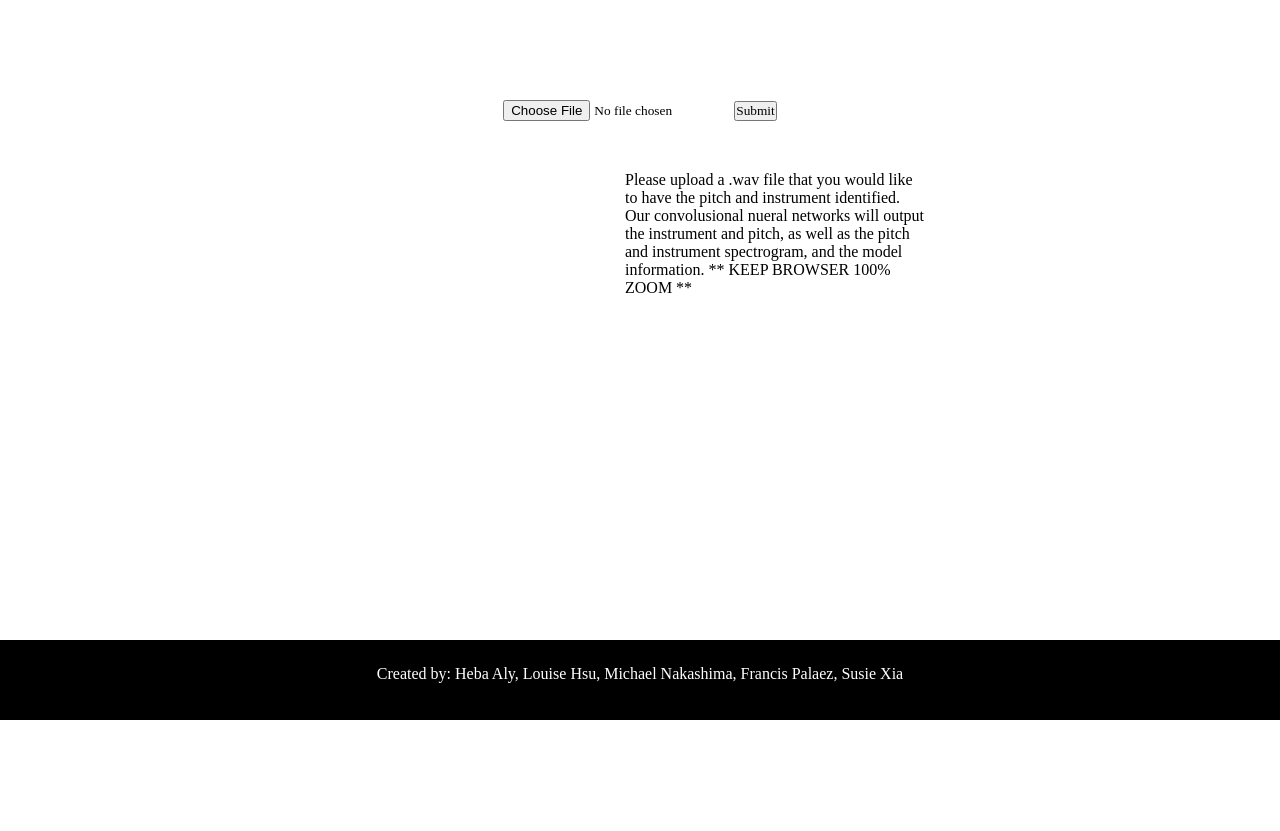
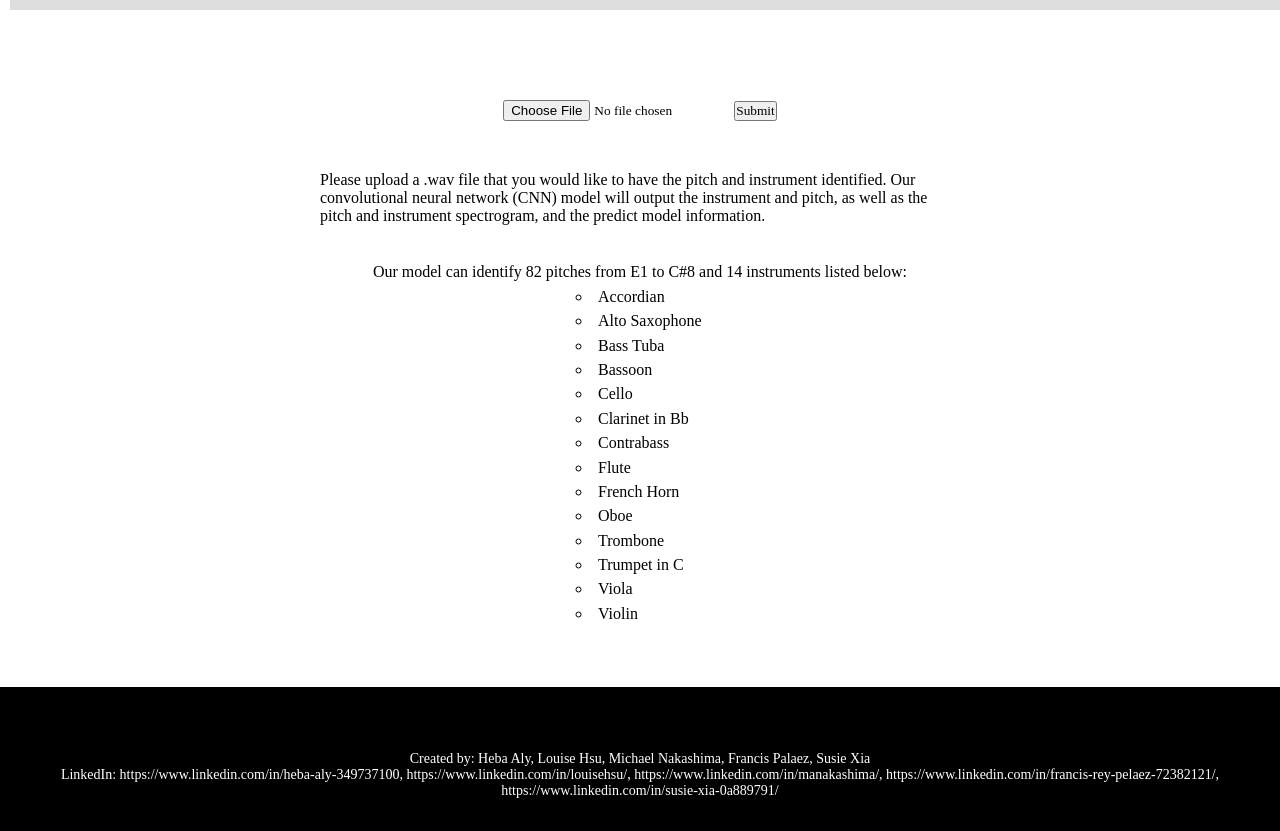
Before and after one commit to susiexia/AI_music_Heroku, a Flask app: page / in a window 1280 px wide. Shown: the part 80-911 px from the top of the page. Before the commit the page ends 800 px from the top, so only its background shows below. Run offline with Flask 2, Linux system fonts and the light colour scheme.

Commit message:
html styling

```diff
--- a/templates/upload_LH.html
+++ b/templates/upload_LH.html
@@ -15,9 +15,10 @@
     background-color: black;
     width: 100%;
     height: 80px;
-    position: fixed;
+    position: auto;
     left: 0;
     bottom: 0;
+    padding-top: 5%;
     }
 
     .header{
@@ -25,6 +26,7 @@
         height: 80px;
         display: block;
         background-color: black;
+        box-shadow: 10px 10px #DDD;
     }
     .inner_header{
         width: 15%;
@@ -38,13 +40,13 @@
        display: table cell;
        float: center;
        font-family: 'Montserrat';
-      font-size: 16px;
+      font-size: 14px;
       font-weight: 200;
       display: flex;
       align-items: center;
       justify-content: center;
       vertical-align: middle;
-      padding-top: 25px
+      text-align: center;
 }
 
    .loader{
@@ -60,7 +62,7 @@
    }
    p{
       float: center;
-       font-family: 'Montserrat';
+    font-family: 'Montserrat';
       font-size: 16px;
       font-weight: 200;
       display: flex;
@@ -68,8 +70,8 @@
       justify-content: center;
       vertical-align: middle;
       padding-top: 50px;
-      padding-left: 625px;
-      width: 300px;
+      padding-left: 25%;
+      width: 50%;
 
    }
 
@@ -118,6 +120,24 @@
         font-size: 10 px;
     }
 
+    ul{
+        padding-top: 3%;
+        font-family: "Montserrat";
+        text-align: center;
+        padding-bottom: 5%;
+
+    }
+
+    li{
+        list-style: inside circle;
+        text-align:left;
+        padding-left: 45%;
+        padding-top: 0.5%;
+
+    }
+
+
+
    </style>
 
   <head>
@@ -145,14 +165,37 @@
       </div>
 
       <p>
-          Please upload a .wav file that you would like to have the pitch and instrument identified. Our convolusional nueral networks will output the instrument and pitch, as well as the pitch and instrument spectrogram, and the model information.
-        ** KEEP BROWSER 100% ZOOM **
+          Please upload a .wav file that you would like to have the pitch and instrument identified. Our convolutional neural network (CNN) model will output the instrument and pitch, as well as the pitch and instrument spectrogram, and the predict model information.
+
       </p>
+
+      <ul>
+        Our model can identify 82 pitches from E1 to C#8 and 14 instruments listed below:
+        <li>Accordian</li>
+        <li>Alto Saxophone</li>
+        <li>Bass Tuba</li>
+        <li>Bassoon</li>
+        <li>Cello</li>
+        <li>Clarinet in Bb</li>
+        <li>Contrabass</li>
+        <li>Flute</li>
+        <li>French Horn</li>
+        <li>Oboe</li>
+        <li>Trombone</li>
+        <li>Trumpet in C</li>
+        <li>Viola</li>
+        <li>Violin</li>
+    </ul>
+
 
 
 
    <div class= "footer">
       <h3> Created by: Heba Aly, Louise Hsu, Michael Nakashima, Francis Palaez, Susie Xia</h3>
+
+      <h3 class = "LinkedIn"> LinkedIn: https://www.linkedin.com/in/heba-aly-349737100, https://www.linkedin.com/in/louisehsu/, https://www.linkedin.com/in/manakashima/,
+        https://www.linkedin.com/in/francis-rey-pelaez-72382121/, https://www.linkedin.com/in/susie-xia-0a889791/
+      </h3>
    </div>
 
    </body>
```
Also changed, not shown: templates/dashboard.html (+27 -19 lines).
